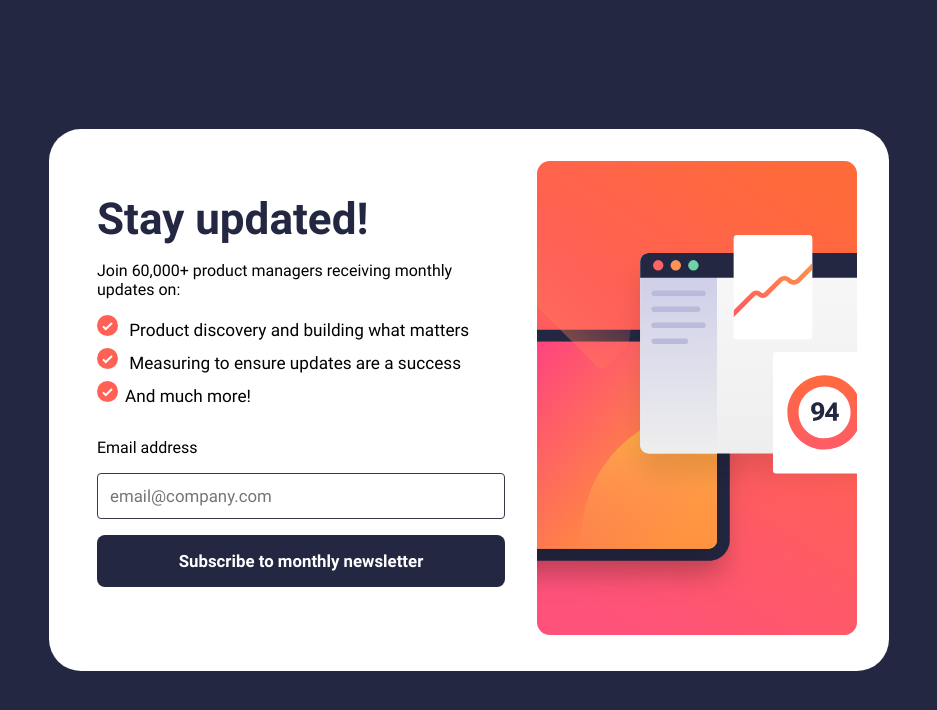
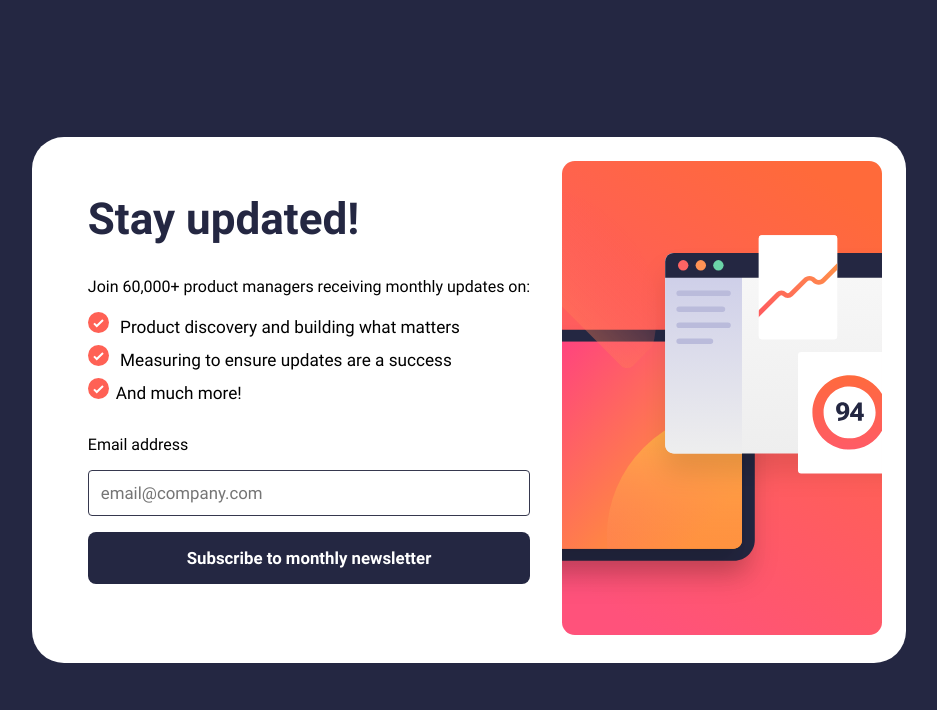
Before and after one commit to Code-Beaker/newsletter-signup-code-beaker, a website built with Vite: page app/index.html in a window 1280 px wide. Shown: the whole page, without its empty margins (171-1108 px from the left). Built offline with nearby package versions, Linux system fonts and the light colour scheme; a web font is replaced by a local one.

Commit message:
change some styling

```diff
--- a/app/css/style.css
+++ b/app/css/style.css
@@ -15,14 +15,16 @@ main {
 
 .container {
   background-color: var(--neutral-white);
-  padding: 2rem;
-  display: flex;
+  padding: 1.5rem;
+  display: grid;
+  justify-content: space-between;
+  align-items: center;
   border-radius: 2rem;
-  max-width: 52.5rem;
+  max-width: 55rem;
 }
 
 .container-hide {
-  display: none !important;
+  display: none;
   /* scale: 0; */
 }
 
@@ -31,14 +33,12 @@ main {
 }
 
 .form__textSection {
-  margin-right: 2rem;
-  padding-left: 1rem;
-  padding-block: 2rem;
+  padding: 2rem;
 }
 
 .form__title {
   font-size: 2.75rem;
-  margin-bottom: 1rem;
+  margin-bottom: 2rem;
   color: var(--neutral-dark-slate-grey);
   font-family: var(--font-bold);
 }
@@ -137,6 +137,10 @@ form {
   background-color: var(--neutral-dark-slate-grey);
 }
 
+.dismissButton {
+  margin-top: 2rem;
+}
+
 .form__submitButton:hover,
 .dismissButton:hover {
   background-color: var(--primary-tomato);
```
